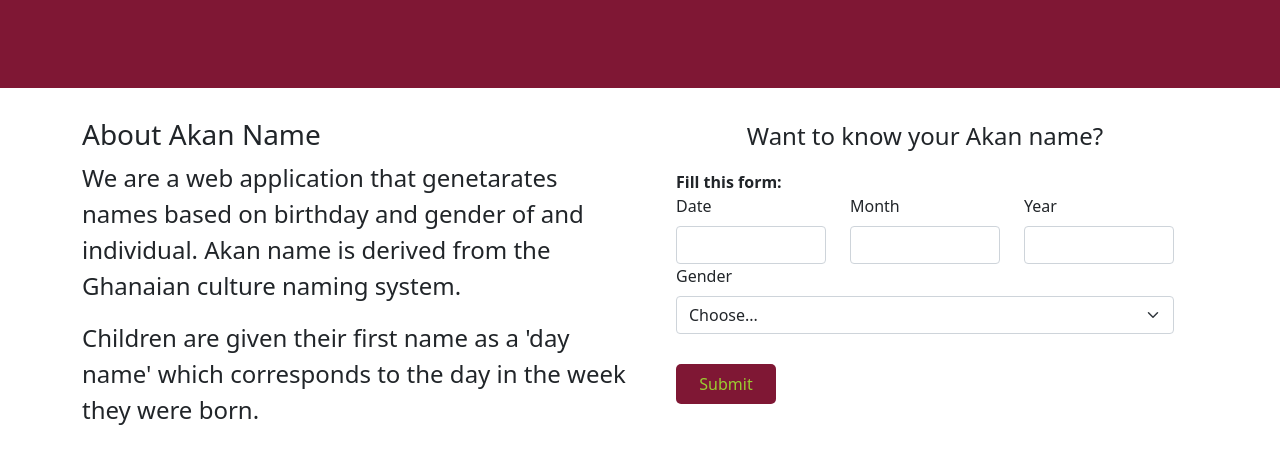
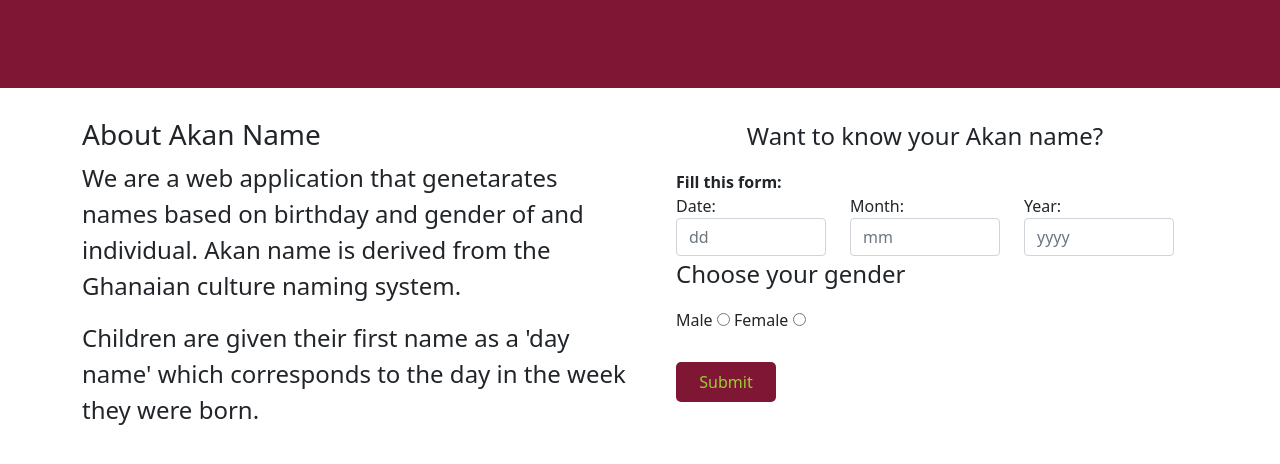
Before and after one commit to FredrickWambua/akan-names, a plain HTML site: page index.html in a window 1280 px wide. Shown: the part 112-576 px from the top of the page. Drawn offline with Linux system fonts and the light colour scheme.

Commit message:
modified the form

```diff
--- a/index.html
+++ b/index.html
@@ -43,25 +43,32 @@
                         <caption><strong>Fill this form:</strong></caption>
                         <div class="row">
                             <div class="col-md-4">
-                                <label for="inputDate" class="form-label">Date</label>
-                                <input type="number" class="form-control" id="inputDate">
+                                <label for="date-of-birth">
+                                     Date:
+                                    <input id="inputDate"  type="number" name="date-of-birth" class="form-control" placeholder="dd" value required>
+                                </label>
                             </div>
                             <div class="col-md-4">
-                                <label for="inputMonth" class="form-label">Month</label>
-                                <input type="number" class="form-control" id="inputMonth">
+                                <label for="month-of-birth">
+                                    Month:
+                                    <input id="inputMonth"  type="number" name="month-of-birth" class="form-control" placeholder="mm" value required>
+                                </label>
                             </div>
                             <div class="col-md-4">
-                                <label for="inputYear" class="form-label">Year</label>
-                                <input type="number" class="form-control" id="inputYear">
+                                <label for="year-of-birth">
+                                    Year:
+                                    <input id="inputYear"  type="number" name="year-of-birth" class="form-control" placeholder="yyyy" value required>
+                                </label>
                             </div>
                         </div>
-                        <div>
-                            <label for="inputGender" class="form-label">Gender</label>
-                            <select id="inputGender" class="form-select">
-                              <option selected>Choose...</option>
-                              <option>Male</option>
-                              <option>Female</option>
-                            </select>
+                        <div class="gender-section">
+                            <label for="gender">
+                                <p>Choose your gender</p>
+                                <caption>Male</caption>
+                                <input id="male-input" type="radio" name="gender" value="male" required>
+                                <caption>Female</caption>
+                                <input id="female-input" type="radio" name="gender" value="female" required>
+                            </label>
                         </div>
                         <button class="submit" type="submit">
                             Submit
```
